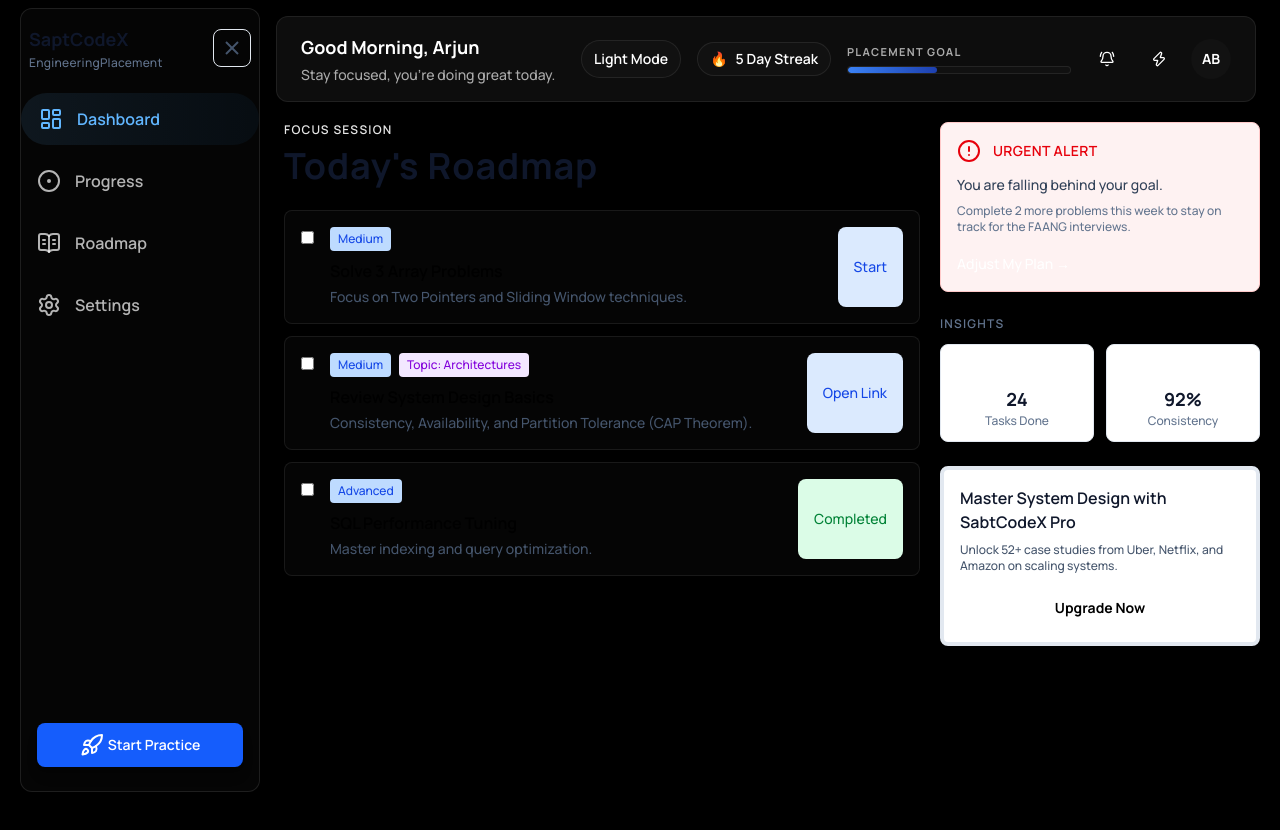
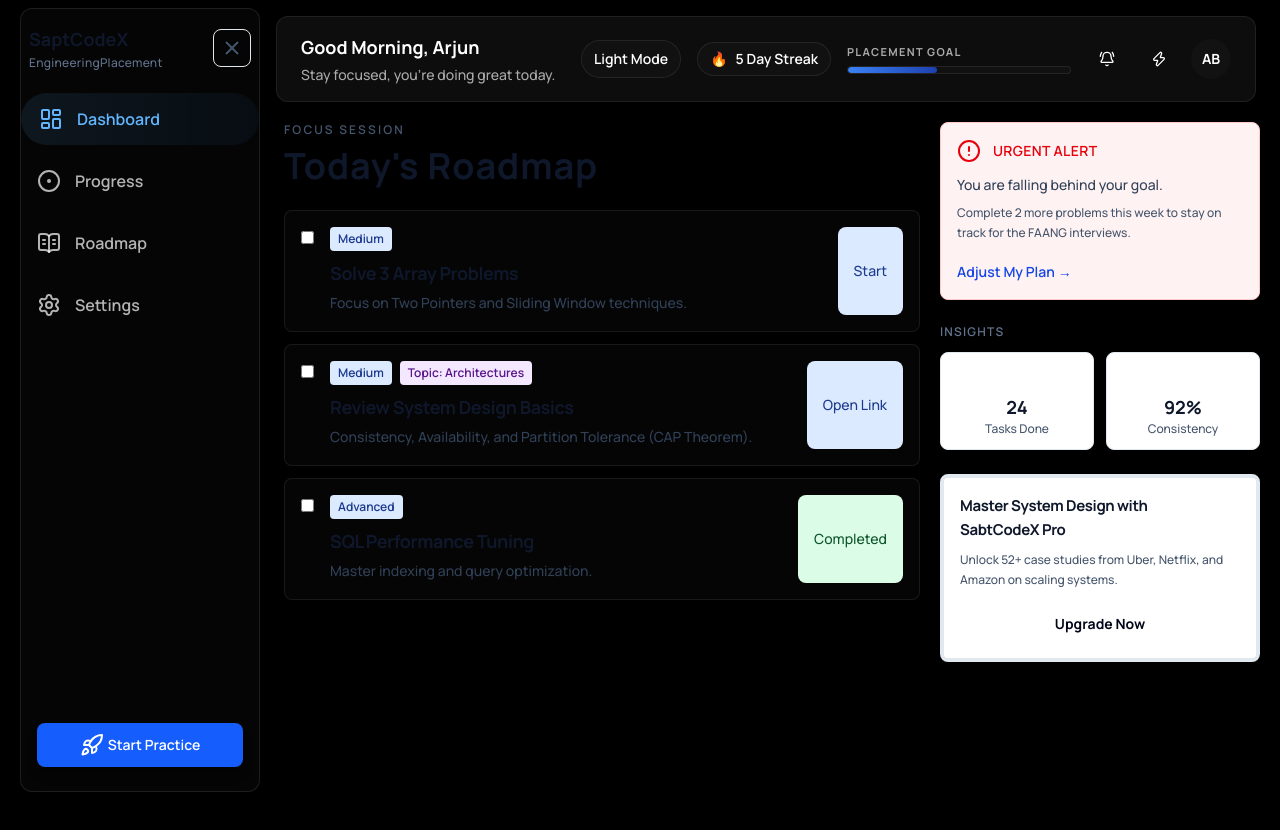
Before and after one commit to kundangosavii/SaptCodex, a React app in the folder Frontend/: page /dashboard in a window 1280 px wide. Shown: the top 830 px of the page. Built offline with nearby package versions, Linux system fonts and the light colour scheme; the HTML template or start-up script is replaced by a standard one.

Commit message:
style: enhance Dashboard component styling
Co-authored-by: Copilot <copilot@github.com>

```diff
--- a/Frontend/src/modules/dashboard/Dashboard.jsx
+++ b/Frontend/src/modules/dashboard/Dashboard.jsx
@@ -119,10 +119,10 @@ export default function Dashboard() {
 						{/* Left Column */}
 						<div>
 							<section>
-								<h3 className="text-xs font-semibold uppercase tracking-widest text-accent m-0 mb-2 opacity-90">
+								<h3 className="text-xs font-semibold uppercase tracking-[0.18em] text-slate-600 m-0 mb-2 opacity-100 dark:text-slate-400">
 									FOCUS SESSION
 								</h3>
-								<h1 className="text-4xl font-bold m-0 mb-6 -tracking-tight text-slate-900 dark:text-white">
+								<h1 className="text-4xl font-extrabold m-0 mb-6 -tracking-tight text-slate-900 dark:text-white">
 									Today's Roadmap
 								</h1>
 								<div className="space-y-3">
@@ -137,24 +137,24 @@ export default function Dashboard() {
 											<div className="flex-1">
 												<div className="flex gap-2 mb-2">
 													{task.difficulty && (
-														<span className="rounded px-2 py-1 text-xs font-medium bg-blue-200 text-blue-700 dark:bg-blue-500/20 dark:text-blue-300">
+														<span className="rounded px-2 py-1 text-xs font-semibold bg-blue-100 text-blue-900 dark:bg-blue-500/20 dark:text-blue-300">
 															{task.difficulty}
 														</span>
 													)}
 													{task.topic && (
-														<span className="rounded px-2 py-1 text-xs font-medium bg-purple-100 text-purple-700 dark:bg-purple-500/20 dark:text-purple-300">
+														<span className="rounded px-2 py-1 text-xs font-semibold bg-purple-100 text-purple-900 dark:bg-purple-500/20 dark:text-purple-300">
 															{task.topic}
 														</span>
 													)}
 												</div>
-												<h4 className="mb-1 font-semibold text-black dark:text-white">{task.title}</h4>
-												<p className="text-sm text-slate-600 dark:text-gray-400">{task.description}</p>
+												<h4 className="mb-1 text-lg font-bold tracking-tight text-slate-900 dark:text-white">{task.title}</h4>
+												<p className="text-sm font-medium leading-6 text-slate-700 dark:text-gray-400">{task.description}</p>
 											</div>
 											<button
 												className={`whitespace-nowrap rounded-lg px-4 py-2 text-sm font-medium transition-all ${
 													task.status === 'completed'
-														? 'bg-green-100 text-green-700 dark:bg-green-500/20 dark:text-green-300'
-														: 'bg-blue-100 text-blue-700 hover:bg-blue-200 dark:bg-accent/20 dark:text-accent dark:hover:bg-accent/30'
+														? 'bg-green-100 text-green-900 dark:bg-green-500/20 dark:text-green-300'
+														: 'bg-blue-100 text-blue-900 hover:bg-blue-200 dark:bg-accent/20 dark:text-accent dark:hover:bg-accent/30'
 												}`}
 											>
 												{task.action}
@@ -173,9 +173,9 @@ export default function Dashboard() {
 									<div className="text-xl text-red-600 dark:text-red-500"><CircleAlert /></div>
 									<h4 className="text-sm font-semibold uppercase tracking-wide text-red-600 dark:text-red-500">URGENT ALERT</h4>
 								</div>
-								<p className="mb-2 text-sm text-slate-700 dark:text-gray-300">You are falling behind your goal.</p>
-								<p className="mb-4 text-xs text-slate-500 dark:text-gray-500">Complete 2 more problems this week to stay on track for the FAANG interviews.</p>
-								<a href="#" className="text-accent text-sm font-medium hover:underline">Adjust My Plan →</a>
+									<p className="mb-2 text-sm font-medium text-slate-700 dark:text-gray-300">You are falling behind your goal.</p>
+									<p className="mb-4 text-xs font-medium leading-5 text-slate-600 dark:text-gray-500">Complete 2 more problems this week to stay on track for the FAANG interviews.</p>
+									<a href="#" className="text-sm font-semibold text-blue-700 hover:underline dark:text-accent">Adjust My Plan →</a>
 							</section>
 
 							{/* Insights Section */}
@@ -184,22 +184,22 @@ export default function Dashboard() {
 								<div className="grid grid-cols-2 gap-3">
 									<div className="rounded-lg border border-slate-200 bg-white p-3 text-center shadow-sm dark:border-white/10 dark:bg-white/5 dark:shadow-none">
 										<div className="text-2xl mb-1"><CircleCheckBig /></div>
-										<div className="text-lg font-bold text-slate-900 dark:text-white">24</div>
-										<div className="text-xs text-slate-500 dark:text-gray-500">Tasks Done</div>
+										<div className="text-lg font-extrabold text-slate-900 dark:text-white">24</div>
+										<div className="text-xs font-medium text-slate-600 dark:text-gray-500">Tasks Done</div>
 									</div>
 									<div className="rounded-lg border border-slate-200 bg-white p-3 text-center shadow-sm dark:border-white/10 dark:bg-white/5 dark:shadow-none">
 										<div className="text-2xl mb-1"><Flame /></div>
-										<div className="text-lg font-bold text-slate-900 dark:text-white">92%</div>
-										<div className="text-xs text-slate-500 dark:text-gray-500">Consistency</div>
+										<div className="text-lg font-extrabold text-slate-900 dark:text-white">92%</div>
+										<div className="text-xs font-medium text-slate-600 dark:text-gray-500">Consistency</div>
 									</div>
 								</div>
 							</section>
 
 							{/* Premium Section */}
 							<section className="rounded-lg border-4 border-slate-200 bg-white p-4 shadow-sm dark:border-accent/30 dark:bg-linear-to-br dark:from-accent/20 dark:to-accent-deep/20 dark:shadow-none">
-								<h4 className="mb-2 font-semibold text-slate-900 dark:text-white">Master System Design with<br/>SabtCodeX Pro</h4>
-								<p className="mb-4 text-xs text-slate-600 dark:text-gray-400">Unlock 52+ case studies from Uber, Netflix, and Amazon on scaling systems.</p>
-								<button className="w-full rounded-lg bg-accent py-2 text-sm font-bold text-black transition-colors hover:bg-accent/90">
+								<h4 className="mb-2 text-[15px] font-bold leading-6 tracking-tight text-slate-900 dark:text-white">Master System Design with<br/>SabtCodeX Pro</h4>
+								<p className="mb-4 text-xs font-medium leading-5 text-slate-600 dark:text-gray-400">Unlock 52+ case studies from Uber, Netflix, and Amazon on scaling systems.</p>
+								<button className="w-full rounded-lg bg-accent py-2 text-sm font-bold text-slate-950 transition-colors hover:bg-accent/90">
 									Upgrade Now
 								</button>
 							</section>
```
